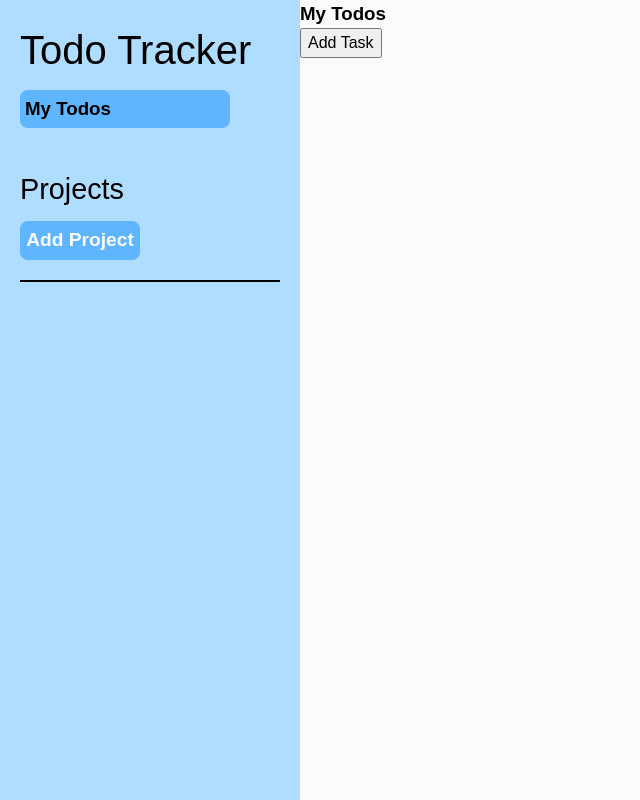
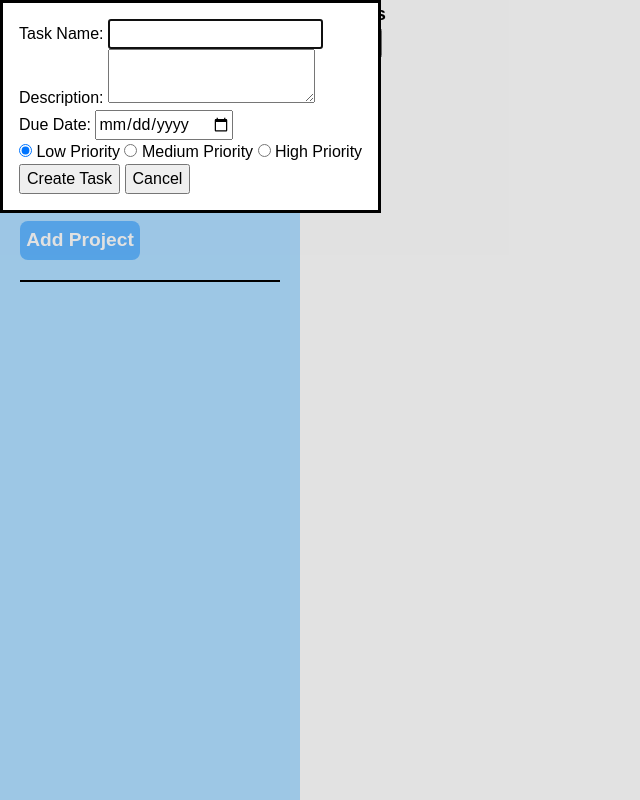
Before and after one commit to gabriel-2600/odin_todo-list, a website built with webpack: page src/template.html in a window 1280 px wide. Both pictures are taken after a click on the button "Add Task". Shown: the whole page, without its empty margins (0-640 px from the left). Built offline with nearby package versions, Linux system fonts and the light colour scheme; a web font is replaced by a local one.

Commit message:
added display todo items functionality

```diff
--- a/src/index.js
+++ b/src/index.js
@@ -1,62 +1,58 @@
-import "./styles.css";
-
-const currentProjectID = "1";
-
-class TodoItem {
-  constructor(title, description, dueDate, priority, isDone) {
-    this.title = title;
-    this.description = description;
-    this.dueDate = dueDate;
-    this.priority = priority;
-    this.isDone = isDone;
-  }
-}
-
-// const defaultProject = new Project("0", "My Todos");
-// const test2 = new Project("1", "Website Coding");
-
-// const projectsArray = [];
-// projectsArray.push(defaultProject);
-// projectsArray.push(test2);
-
-// const getCurrentProject = projectsArray.find(
-//   (project) => project.id === currentProjectID
-// );
-
-// const addTaskBtn = document.querySelector(".add-task-btn");
-// let click = 0;
-// addTaskBtn.addEventListener("click", (event) => {
-//   click++;
-//   const todoItem = new TodoItem(`Number: ${click}`);
-//   getCurrentProject.todoItems.push(todoItem);
-//   console.log(getCurrentProject);
-// });
-
+// Project Module
+import { getDefaultProjectID } from "./project-module/project.js";
 import { displayDefaultProject } from "./project-module/project-DOM.js";
 import {
   showProjectFormDialog,
   deleteProjectAndDisplay,
 } from "./project-module/project-events.js";
-displayDefaultProject();
 
-const addProjectBtn = document.querySelector(".add-project-btn");
-addProjectBtn.addEventListener("click", () => {
-  showProjectFormDialog();
-});
+// Todo Module
+import { showTodoFormDialog } from "./todo-module/todo-events.js";
+import { displayProjectTodoItems } from "./todo-module/todo-DOM.js";
+
+// CSS Style
+import "./styles.css";
+
+// Initial Display (Default Project)
+let currentProjectID;
+function initialDisplay() {
+  currentProjectID = getDefaultProjectID;
+
+  displayDefaultProject();
+  displayProjectTodoItems(currentProjectID);
+}
 
 const nav = document.querySelector("nav");
 nav.addEventListener("click", (event) => {
+  const addProjectBtn = event.target.classList.contains("add-project-btn");
   const projectContentDiv = event.target.closest(".project-content");
   const deleteProjectBtn = event.target.closest(".delete-project-container");
 
+  // Add Project
+  if (addProjectBtn) {
+    showProjectFormDialog();
+  }
+
+  // Project Selected
   if (projectContentDiv) {
     const projectID = projectContentDiv.parentElement.dataset.id;
-    console.log("project selected " + projectID);
+    currentProjectID = projectID;
+
+    displayProjectTodoItems(currentProjectID);
   }
 
+  // Delete Project
   if (deleteProjectBtn) {
     const projectID = deleteProjectBtn.parentElement.dataset.id;
 
     deleteProjectAndDisplay(projectID);
   }
 });
+
+// Add Task
+const addTaskBtn = document.querySelector(".add-task-btn");
+addTaskBtn.addEventListener("click", () => {
+  showTodoFormDialog();
+});
+
+initialDisplay();
--- a/src/project-module/project-DOM.js
+++ b/src/project-module/project-DOM.js
@@ -6,6 +6,8 @@ function displayDefaultProject() {
   const defaultTodoContainer = document.querySelector(
     ".default-todo-container"
   );
+  defaultTodoContainer.innerHTML = "";
+
   defaultTodoContainer.dataset.id = defaultProject.id;
 
   const defaultProjectName = document.createElement("h3");
@@ -22,7 +24,9 @@ function displayProjects() {
   const projectListBar = document.querySelector(".project-list-bar");
   projectListBar.innerHTML = "";
 
-  for (let i = 0; i < projectList.length; i++) {
+  //  i set to 1 to avoid default project,
+  //  since default project is the first value in the project list array
+  for (let i = 1; i < projectList.length; i++) {
     const projectDiv = document.createElement("div");
     projectDiv.dataset.id = `${projectList[i].id}`;
     projectDiv.classList.add("project");
--- a/src/project-module/project-events.js
+++ b/src/project-module/project-events.js
@@ -1,9 +1,10 @@
 import { createProjectObject, deleteProjectObject } from "./project.js";
 import { displayProjects } from "./project-DOM.js";
+// import { currentProjectID } from "../index.js";
 
-// Add Project Form Dialog
 const projectDialog = document.querySelector(".project-dialog");
 
+// Project Form Dialog Process
 const projectForm = document.querySelector(".project-form");
 const projectNameInput = document.querySelector("#project-name");
 projectForm.addEventListener("submit", (e) => {
@@ -19,7 +20,6 @@ projectForm.addEventListener("submit", (e) => {
 
 const closeProjectDialogBtn = document.querySelector(".project-cancel-btn");
 closeProjectDialogBtn.addEventListener("click", () => {
-  projectNameInput.value = "";
   projectDialog.close();
 });
 
--- a/src/project-module/project.js
+++ b/src/project-module/project.js
@@ -5,12 +5,14 @@ class Project {
     this.todoItems = [];
   }
 }
+// Store the Project Objects into the array
+const projectList = [];
 
 // Default Project
 const defaultProject = new Project("0", "My Todos");
-
-// Store the Project Objects into the array
-const projectList = [];
+const getDefaultProjectID = defaultProject.id;
+defaultProject.todoItems.push("test");
+projectList.push(defaultProject);
 
 // Create Project
 function createProjectObject(projectName) {
@@ -32,6 +34,7 @@ function deleteProjectObject(projectID) {
 export {
   projectList,
   defaultProject,
+  getDefaultProjectID,
   createProjectObject,
   deleteProjectObject,
 };
--- a/src/template.html
+++ b/src/template.html
@@ -15,9 +15,57 @@
         </div>
 
         <button type="submit" class="create-project-btn">Create Project</button>
+        <button type="reset" class="project-cancel-btn">Cancel</button>
       </form>
+    </dialog>
 
-      <button type="button" class="project-cancel-btn">Cancel</button>
+    <dialog class="task-dialog">
+      <form action="" class="todo-form">
+        <div>
+          <label for="todo-name">Task Name: </label>
+          <input type="text" id="todo-name" required />
+        </div>
+
+        <div>
+          <label for="todo-description">Description: </label>
+          <textarea id="todo-description"></textarea>
+        </div>
+
+        <div>
+          <label for="todo-due-date">Due Date: </label>
+          <input type="date" id="todo-due-date" />
+        </div>
+
+        <div>
+          <input
+            type="radio"
+            id="todo-low-priority"
+            name="todo-priority"
+            value="low"
+            checked
+          />
+          <label for="todo-low-priority">Low Priority</label>
+
+          <input
+            type="radio"
+            id="todo-medium-priority"
+            name="todo-priority"
+            value="medium"
+          />
+          <label for="todo-medium-priority">Medium Priority</label>
+
+          <input
+            type="radio"
+            id="todo-high-priority"
+            name="todo-priority"
+            value="high"
+          />
+          <label for="todo-high-priority">High Priority</label>
+        </div>
+
+        <button type="submit" class="create-task-btn">Create Task</button>
+        <button type="reset" class="task-cancel-btn">Cancel</button>
+      </form>
     </dialog>
 
     <div class="main-container">
@@ -42,7 +90,7 @@
           <button class="add-task-btn">Add Task</button>
         </div>
 
-        <div class="todo-content"></div>
+        <div class="todo-container"></div>
       </div>
     </div>
   </body>
--- /dev/null
+++ b/src/todo-module/todo-DOM.js
@@ -0,0 +1,19 @@
+import { projectList } from "../project-module/project";
+
+function displayProjectTodoItems(projectID) {
+  projectList.forEach((project) => {
+    if (project.id === projectID) {
+      const todoContainer = document.querySelector(".todo-container");
+      todoContainer.innerHTML = "";
+
+      for (let i = 0; i < project.todoItems.length; i++) {
+        const todoItem = document.createElement("div");
+        todoItem.textContent = project.todoItems[i];
+
+        todoContainer.appendChild(todoItem);
+      }
+    }
+  });
+}
+
+export { displayProjectTodoItems };
--- /dev/null
+++ b/src/todo-module/todo-events.js
@@ -0,0 +1,16 @@
+import { currentProjectID } from "../index.js";
+
+const taskDialog = document.querySelector(".task-dialog");
+
+// Todo Form Dialog Process
+
+function showTodoFormDialog() {
+  taskDialog.showModal();
+}
+
+const closeTaskDialogbtn = document.querySelector(".task-cancel-btn");
+closeTaskDialogbtn.addEventListener("click", () => {
+  taskDialog.close();
+});
+
+export { showTodoFormDialog };
```
Also changed, not shown: src/todo-module/todo-items.js (added, +31 -0 lines).
